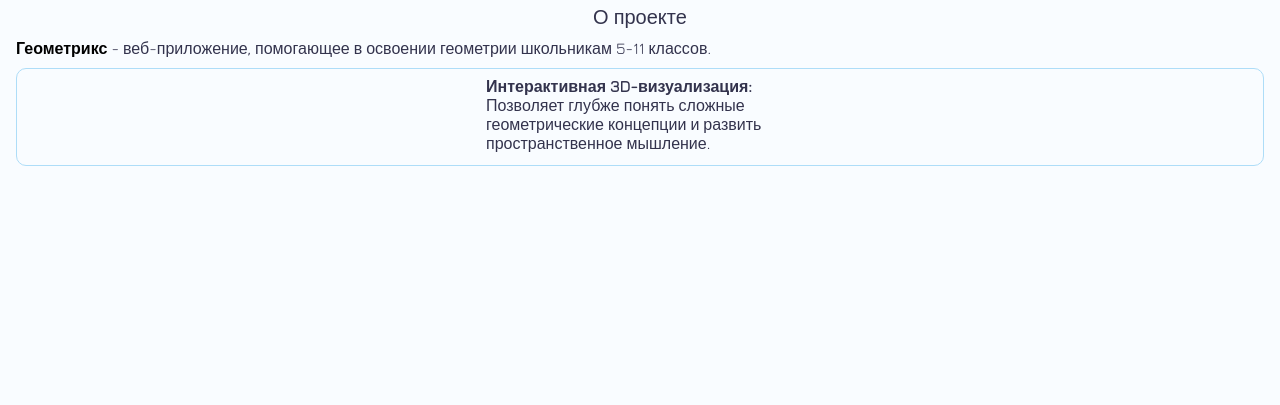
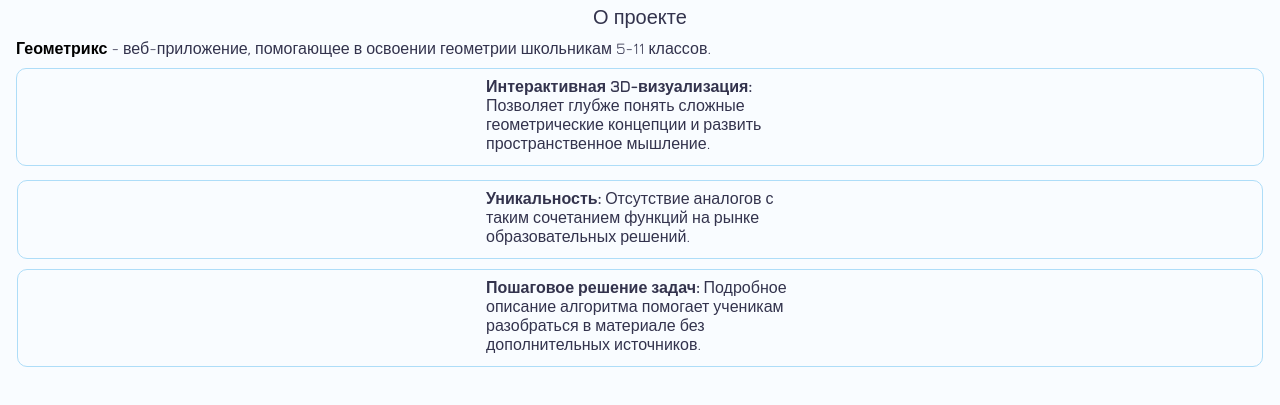
Before and after one commit to vasuy4/visit_geometrix, a plain HTML site: page index.html in a window 1280 px wide. Shown: the part 65-470 px from the top of the page. Drawn offline with nearby package versions, Linux system fonts and the light colour scheme.

Commit message:
info block

```diff
--- a/index.html
+++ b/index.html
@@ -8,7 +8,7 @@
     <title>Document</title>
 </head>
 <body>
-    <div class="rectangle-1508">
+    <div class="div-border rectangle-1508">
         <img class="geometrix_logo" src="images/geometrix_logo.svg" alt="geometrix_logo">
         <p class="geometrix_logo_name">Геометрикс</p>
         <img class="x_svg" src="images/х.svg" alt="x">
@@ -27,15 +27,35 @@
             </span>
         </div>
 
-        <div class="div-visualization3d">
-            <div class="text-visualization3d">
+        <div class="div-border h96">
+            <div class="text-in-border">
                 <span class="fw600">Интерактивная 3D-визуализация:</span>
-                <span class="_3-d-span2">
+                <span>
                 Позволяет глубже понять сложные геометрические концепции и развить
                 пространственное мышление.
                 </span>
             </span>
         </div>
+
+        <div class="div-border h77">
+            <div class="text-in-border">
+                <span class="fw600">Уникальность:</span>
+                <span>
+                Отсутствие аналогов с таким сочетанием функций на рынке образовательных
+                решений.
+                </span>
+            </div>
+        </div>
+
+        <div class="div-border h96 mt10">
+            <div class="text-in-border">
+                <span class="fw600">Пошаговое решение задач:</span>
+                <span>
+                Подробное описание алгоритма помогает ученикам разобраться в материале без
+                дополнительных источников.
+                </span>
+            </div>
+        </div>
     </div>
 </body>
 </html>
--- a/style.css
+++ b/style.css
@@ -4,10 +4,6 @@ body {
 }
 
 .rectangle-1508 {
-  border-radius: 10px;
-  border-style: solid;
-  border-color: #aeddf8;
-  border-width: 1.5px;
   height: 45px;
   position: relative;
   margin-left: 8px;
@@ -70,17 +66,30 @@ body {
   font-weight: 600;
 }
 
-.div-visualization3d {
+.div-border {
   background: #f9fcff;
   border-radius: 10px;
   border-style: solid;
   border-color: #aeddf8;
   border-width: 1.5px;
-  height: 96px;
   position: relative;
 }
 
-.text-visualization3d {
+.h96 {
+  height: 96px;
+}
+
+.h77 {
+  margin-top: 27px;
+  height: 77px;
+}
+
+.mt10 {
+  margin-top: 10px;
+}
+
+.text-in-border {
+  box-sizing: border-box;
   margin: 0 auto;
   margin-top: 8px;
   color: #33334d;
```
